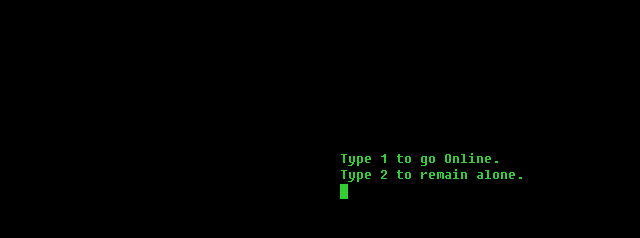
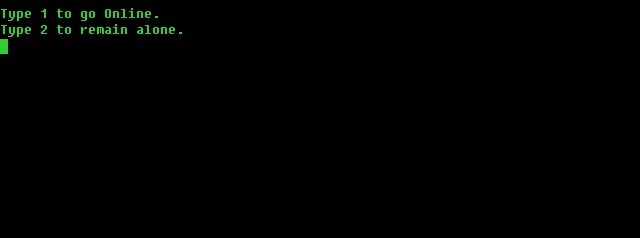
Before and after one commit to CodeSalvageON/Misty-Suburbs, a website: page public/static/index.html in a window 1280 px wide. Shown: the whole page, without its empty margins (0-640 px from the left). Drawn offline with Linux system fonts and the light colour scheme; no server answers.

Commit message:
Resize viewport

```diff
--- a/public/static/index.css
+++ b/public/static/index.css
@@ -1,6 +1,11 @@
 @font-face {
   font-family: FSEX;
   src: url("/static/FSEX300.ttf");
+}
+
+body, html {
+  width: 100%;
+  height: 100%;
 }
 
 body {
@@ -187,13 +192,10 @@ input:focus, textarea:focus, select:focus {
 }
 
 #viewport {
-  top: 0px;
+  top: 5px;
   left: 0px;
-  right: 0px;
-  bottom: 0px;
-  margin: auto;
-  width: 600px;
-  height: 500px;
+  width: 90%;
+  height: 90%;
   position: absolute;
   background-color: black;
   color: limegreen;
@@ -209,8 +211,8 @@ input:focus, textarea:focus, select:focus {
 #cmd {
   top: 0px;
   left: 0px;
-  width: 600px;
-  height: 500px;
+  width: 50%px;
+  height: 90%;
   overflow-y: auto;
   overflow-x: hidden;
   display: none;
```
